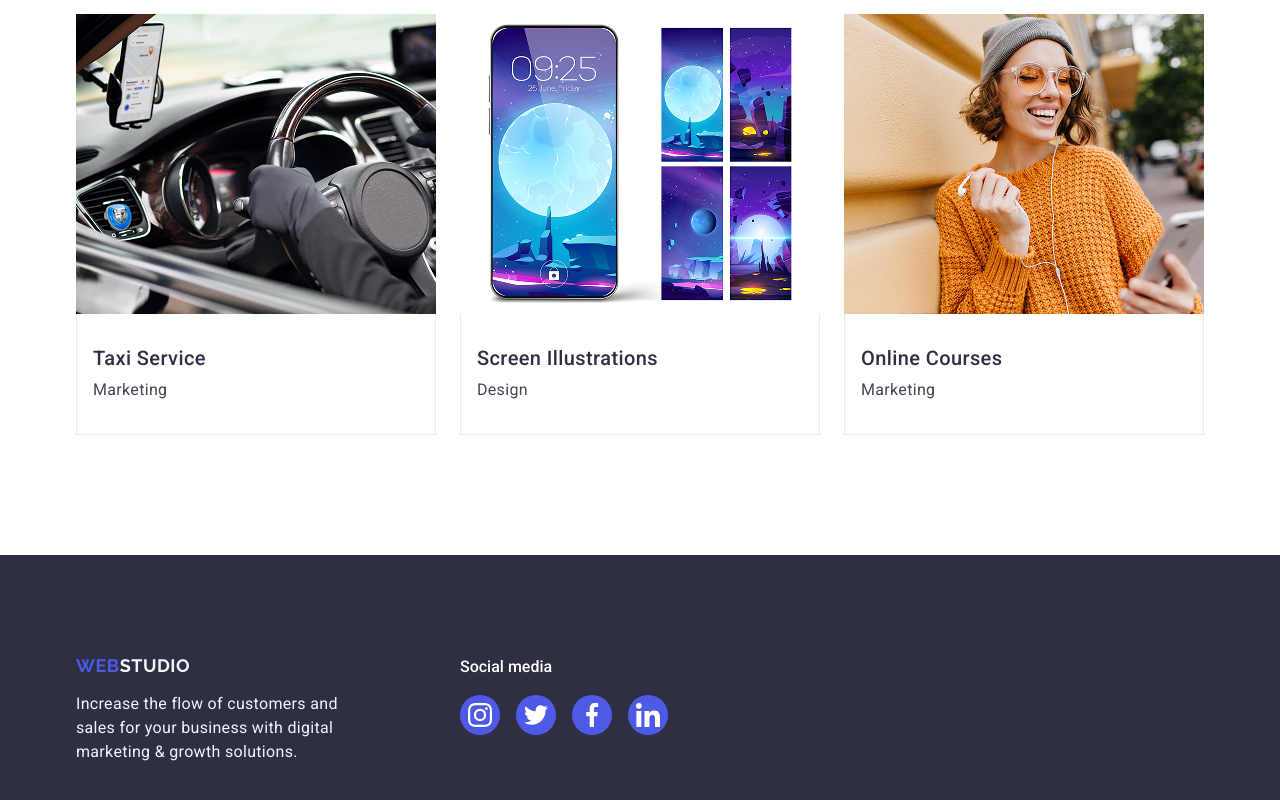
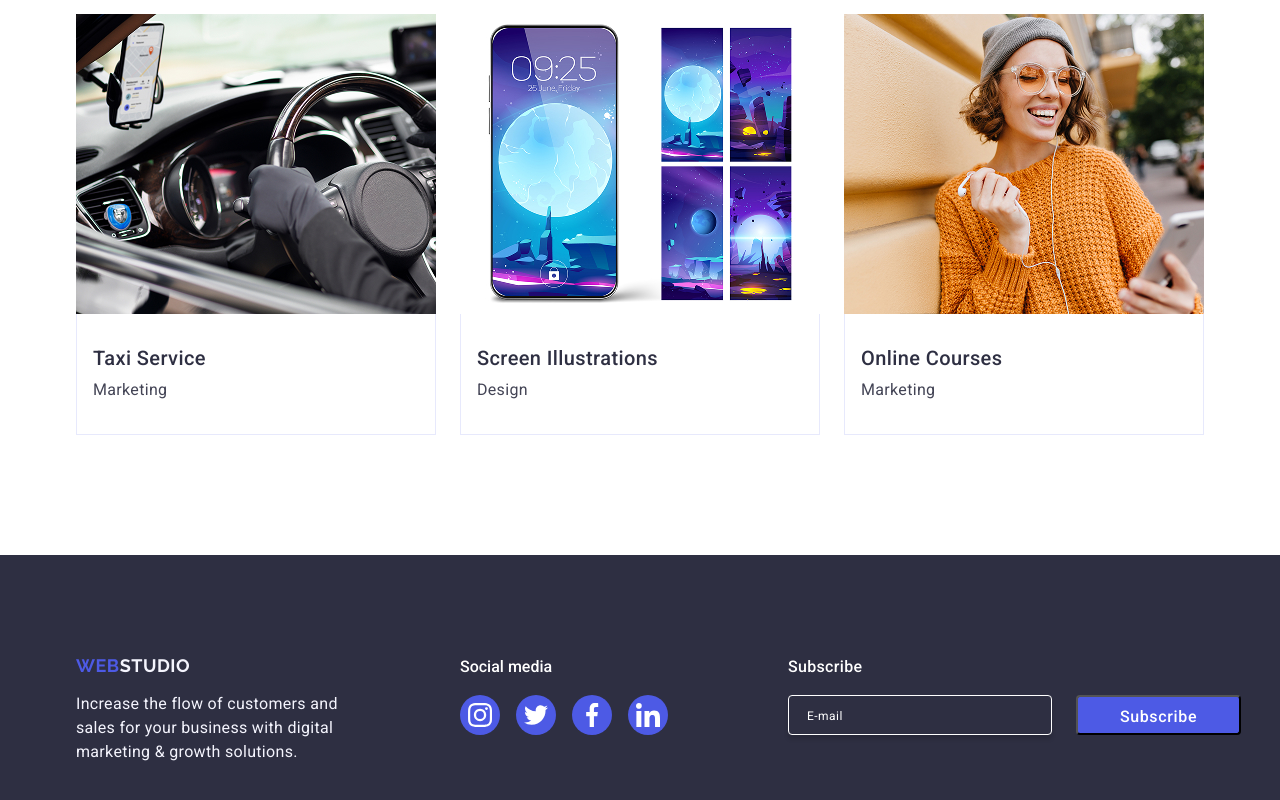
Before and after one commit to KatyaKurduban/goit-markup-hw-05, a plain HTML site: page index.html in a window 1280 px wide. Shown: the part 2604-3404 px from the top of the page. Drawn offline with nearby package versions, Linux system fonts and the light colour scheme.

Commit message:
add index.file, styles.css.file

```diff
--- a/css/styles.css
+++ b/css/styles.css
@@ -459,3 +459,66 @@ img {
   display: flex;
   flex-direction: column;
 }
+
+.footer-label {
+    font-weight: 500;
+    font-size: 16px;
+    line-height: 1.5;
+    letter-spacing: 0.02em;
+    color: #fff;
+    display: block;
+    padding-bottom: 16px;
+}
+
+.footer-form-wrapper {
+    display: flex;
+    gap: 24px;
+}
+.footer-form-input {
+    display: flex;
+    flex-direction: column;
+    width: 264px;
+    height: 40px;
+    border: 1px solid #31D0AA;
+    border-radius: 4px;
+    box-shadow: 0 4px 4px 0 rgba(0, 0, 0, 0.15);
+    font-family: "Roboto";
+    background-color: transparent;
+    outline: none;
+}
+
+.footer-form-input::placeholder {
+    font-family: "Roboto", sans-serif;
+    font-weight: 400;
+    font-size: 12px;
+    line-height: 2;
+    letter-spacing: 0.04em;
+    color: #fff;
+    padding-top: 8px;
+    padding-bottom: 8px;
+    padding-left: 16px;
+}
+
+.footer-form-input:placeholder-shown {
+  border-color: #fff;
+}
+
+.footer-form-btn {
+    font-family: "Roboto", sans-serif;
+    font-weight: 500;
+    font-size: 16px;
+    line-height: 1.5;
+    letter-spacing: 0.04em;
+    text-align: center;
+    color: #fff;
+    background: #4d5ae5;
+    border-radius: 4px;
+    padding: 8px 24px;
+    width: 165px;
+    height: 40px;
+}
+
+.footer-form-btn:hover,
+.footer-form-btn:focus {
+    background: #31D0AA;
+}
--- a/index.html
+++ b/index.html
@@ -420,6 +420,20 @@
             </ul>
             </div>
 
+                <form class="footer-form">
+                    <label class="footer-label" for="email">Subscribe</label>
+                    <div class="footer-form-wrapper">
+                    <input
+                        class="footer-form-input"
+                        type="email"
+                        name="email"
+                        placeholder="E-mail"
+                        id="email"
+                        />
+                    <button class="footer-form-btn" type="submit">Subscribe</button>
+                    </div>
+                </form>
+
         </div>
     </footer>
 </body>
```
